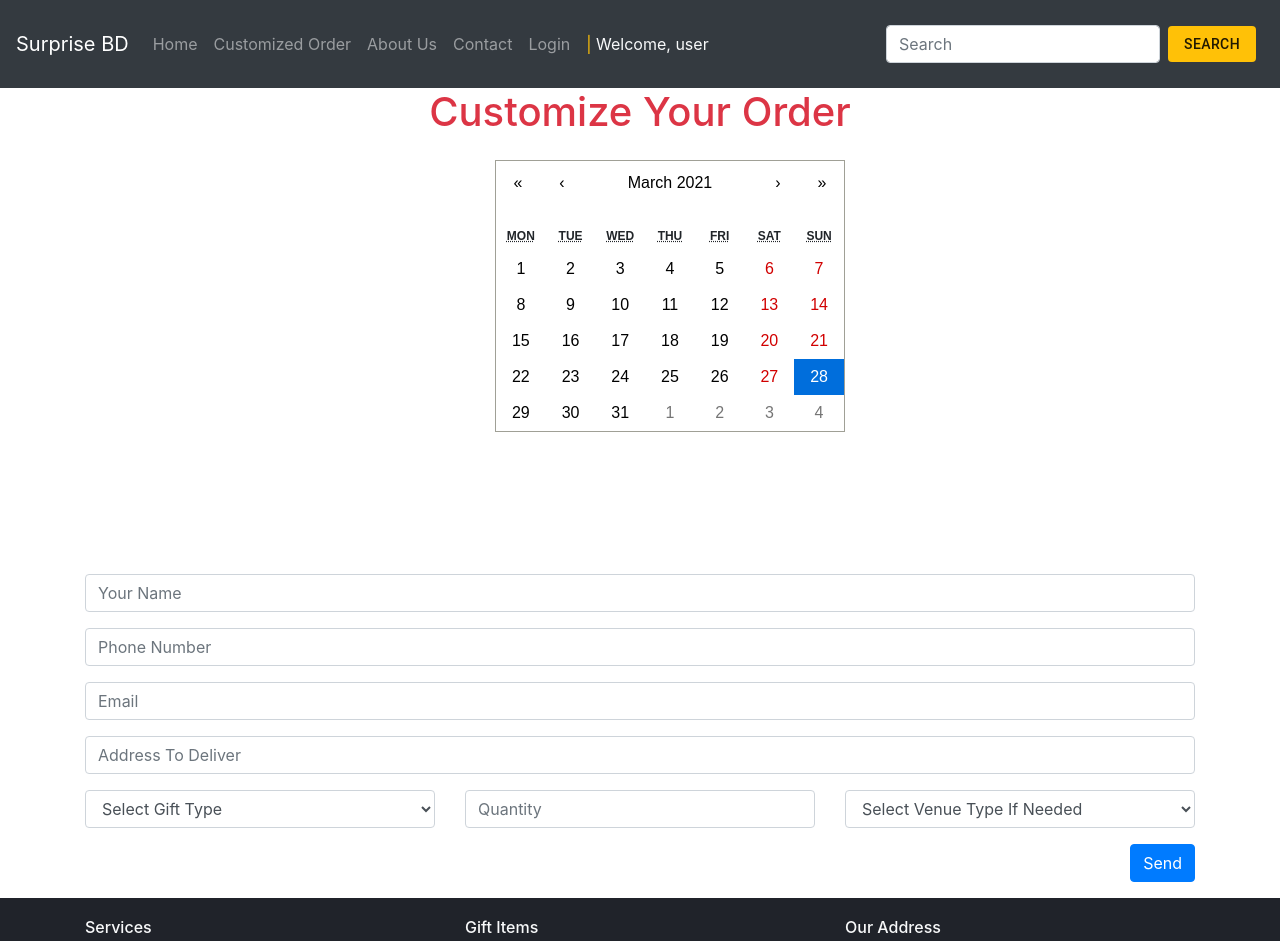
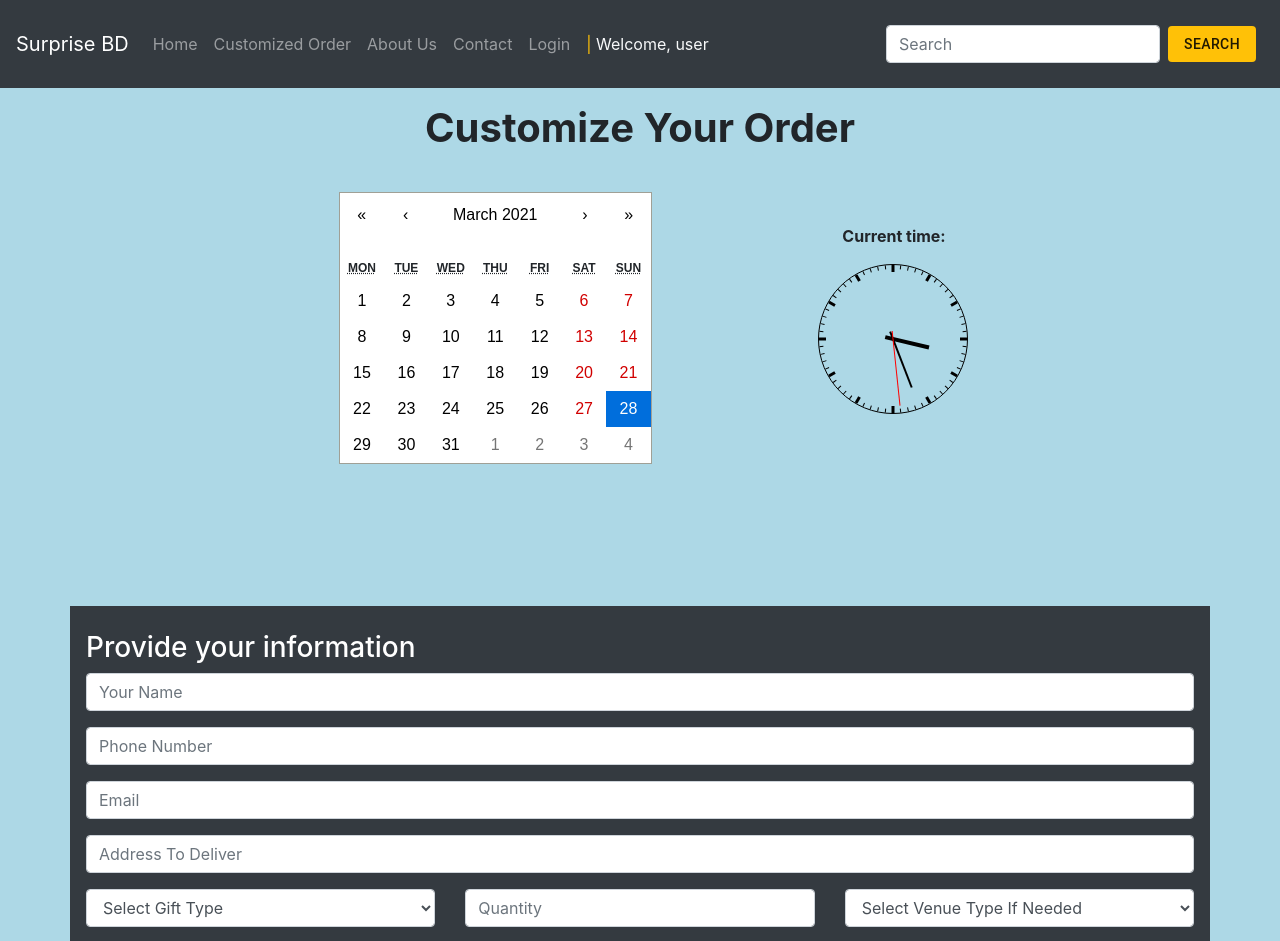
Before and after one commit to MdTaufiqurRahman/CSE499-Group05-SurpriseBD_Client, a React (Create React App) app: page /customized in a window 1280 px wide. Shown: the top 941 px of the page. Built offline with nearby package versions, Linux system fonts and the light colour scheme.

Commit message:
Customize page clock and design added

```diff
--- a/package.json
+++ b/package.json
@@ -11,11 +11,13 @@
     "@testing-library/jest-dom": "^5.11.10",
     "@testing-library/react": "^11.2.5",
     "@testing-library/user-event": "^12.8.3",
+    "analog-clock-react": "^1.2.2",
     "bootstrap": "^4.6.0",
     "firebase": "^8.4.1",
     "react": "^17.0.2",
     "react-bootstrap": "^1.5.2",
     "react-calendar": "^3.4.0",
+    "react-clock": "^3.0.0",
     "react-dom": "^17.0.2",
     "react-hook-form": "^7.3.6",
     "react-router-dom": "^5.2.0",
--- /dev/null
+++ b/src/Component/CustomClock/CustomClock.js
@@ -0,0 +1,27 @@
+import React, { useEffect, useState } from 'react';
+import Clock from 'react-clock';
+import 'react-clock/dist/Clock.css';
+
+function CustomClock() {
+    const [value, setValue] = useState(new Date());
+
+    useEffect(() => {
+      const interval = setInterval(
+        () => setValue(new Date()),
+        1000
+      );
+
+      return () => {
+        clearInterval(interval);
+      }
+    }, []);
+
+    return (
+      <div className="mt-5" style={{marginLeft:'-50px'}}>
+        <p className="ml-4 font-weight-bold text-black">Current time:</p>
+        <Clock value={value} />
+      </div>
+    )
+  }
+
+export default CustomClock;
--- a/src/Component/CustomizeCalendar/CustomizeCalender.js
+++ b/src/Component/CustomizeCalendar/CustomizeCalender.js
@@ -6,8 +6,8 @@ const CustomizeCalender = ({handleDateChange}) => {
     const [value, onChange] = useState(new Date());
 
     return (
+
         <div>
-             <h1 className="text-center text-danger" >Customize Your Order</h1>
         <main style={{ height: "600px"}} className="d-flex justify-content-center">
         <div className="col-md-5 offset-md-2 mt-3">
           <Calendar onChange={handleDateChange} value={new Date()} />
--- a/src/Component/CustomizeOrder/CustomizeOrder.js
+++ b/src/Component/CustomizeOrder/CustomizeOrder.js
@@ -1,5 +1,6 @@
 import React from "react";
 import { useForm } from "react-hook-form";
+import CustomClock from "../CustomClock/CustomClock";
 import CustomizeCalender from "../CustomizeCalendar/CustomizeCalender";
 
 const CustomizeOrder = () => {
@@ -9,16 +10,30 @@ const CustomizeOrder = () => {
     watch,
     formState: { errors },
   } = useForm();
-  const onSubmit = (data) =>{
-    alert('Order has been customized successfully.');
-  }
+  const onSubmit = (data) => {
+    alert("Order has been customized successfully.");
+  };
 
   console.log(watch("example"));
   return (
-    <div>
-     <CustomizeCalender></CustomizeCalender>
-      <form style={{marginTop:"-170px"}} className="container" onSubmit={handleSubmit(onSubmit)}>
+    <div className="pb-5" style={{backgroundColor:"LightBlue"}}>
+      <h1 className="text-center text-black font-weight-bold p-3">Customize Your Order</h1>
+
+      <div className="row-1 d-flex justify-content-center">
+        <div className="col-8">
+          <CustomizeCalender></CustomizeCalender>
+        </div>
+        <div className="col-4">
+          <CustomClock></CustomClock>
+        </div>
+      </div>
+      <form
+        style={{ marginTop: "-170px", paddingBottom:"10px" }}
+        className="container bg-dark pt-4 pb-3 border border-dark"
+        onSubmit={handleSubmit(onSubmit)}
+      >
         <div className="form-group">
+          <h3 className="text-white">Provide your information</h3>
           <input
             type="text"
             {...register("name", { required: true })}
@@ -118,7 +133,7 @@ const CustomizeOrder = () => {
         </div>
 
         <div className="form-group text-right">
-          <button type="submit" className="btn btn-primary">
+          <button type="submit" className="btn btn-warning">
             Send
           </button>
         </div>
```
Also changed, not shown: 1 other file (tests, documents, lock files or other folders).
